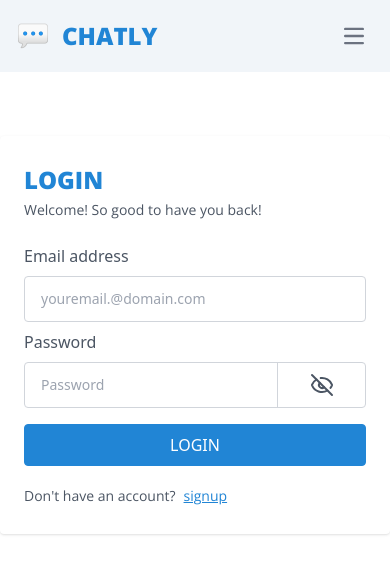
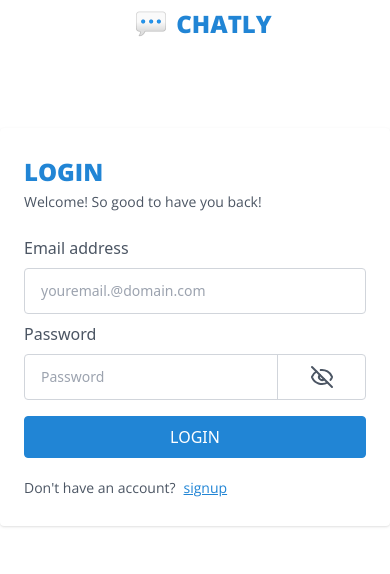
Before and after one commit to milan-sony/ReactChatApp, a React (Vite) app: page /login in a window 390 px wide. Shown: the top 574 px of the page. Built offline with nearby package versions, Linux system fonts and the light colour scheme; no server answers.

Commit message:
style: navbar style modified

```diff
--- a/src/components/Navbar/Navbar.jsx
+++ b/src/components/Navbar/Navbar.jsx
@@ -2,57 +2,50 @@ import React from 'react'
 import { userAuthStore } from '../../store/userAuthStore'
 import logo from "/assets/images/chatIcon.png"
 import { Link } from 'react-router'
-import { LogOut, Settings, User } from 'lucide-react'
 
 function Navbar() {
     const { logout, authUser } = userAuthStore()
 
     return (
-        <>
-            <nav className="bg-slate-100 dark:bg-slate-900">
-                <div className="max-w-screen-xl flex flex-wrap items-center justify-between mx-auto p-4">
-                    <Link to="/" className='flex items-center space-x-3 rtl:space-x-reverse'><img src={logo} className='h-8' alt='logo' /><span className="self-center text-2xl whitespace-nowrap text-custblue dark:text-custblue uppercase font-black font-Open-Sans">Chatly</span>
+        <div className="navbar bg-white dark:bg-black content-center max-sm:flex max-sm:flex-col max-sm:items-center max-sm:px-4">
+            <div className="flex-1">
+                <Link to="/" className='flex items-center ml-4'><img src={logo} className='h-8 mr-2' alt='logo' /><span className="text-2xl text-custblue dark:text-custblue uppercase font-black font-Open-Sans">Chatly</span></Link>
+            </div>
+            <div className="flex-none">
+                <ul className="menu menu-horizontal px-1">
+
+                    {/* <li>
+                        <Link to={"/settings"} className='text-black md:border-0 md:hover:text-custblue dark:text-white dark:hover:text-custblue capitalize font-Open-Sans text-base'>
+                            Settings
                         </Link>
-                    <button data-collapse-toggle="navbar-default" type="button" className="inline-flex items-center p-2 w-10 h-10 justify-center text-sm text-gray-500 rounded-lg md:hidden hover:bg-gray-100 focus:outline-none focus:ring-2 focus:ring-gray-200 dark:text-gray-400 dark:hover:bg-gray-700 dark:focus:ring-gray-600" aria-controls="navbar-default" aria-expanded="false">
-                        <span className="sr-only">Open main menu</span>
-                        <svg className="w-5 h-5" aria-hidden="true" xmlns="http://www.w3.org/2000/svg" fill="none" viewBox="0 0 17 14">
-                            <path stroke="currentColor" strokeLinecap="round" strokeLinejoin="round" strokeWidth="2" d="M1 1h15M1 7h15M1 13h15" />
-                        </svg>
-                    </button>
-                    <div className="hidden w-full md:block md:w-auto" id="navbar-default">
-                        <ul className="font-medium flex flex-col p-4 md:p-0 mt-4 border md:flex-row md:space-x-8 rtl:space-x-reverse md:mt-0 md:border-0">
-                            <li>
-                                <Link to={"/settings"} className='py-2 px-3 text-black md:border-0 md:hover:text-custblue md:p-0 dark:text-white dark:hover:text-custblue flex justify-center items-center capitalize font-Open-Sans text-base'>
-                                    <Settings className='size-4' />
-                                    <span>&nbsp;Settings</span>
-                                </Link>
-                            </li>
+                    </li> */}
+
                     {
                         authUser ? (
-                                    <>
                             <li>
-                                            <Link to={"/profile"} className='py-2 px-3 text-black md:border-0 md:hover:text-custblue md:p-0 dark:text-white dark:hover:text-custblue flex justify-center items-center capitalize font-Open-Sans text-base'>
-                                                <User className='size-4' />
-                                                <span>&nbsp;Profile</span>
+                                <details>
+                                    <summary className='text-black md:border-0 md:hover:text-custblue dark:text-white dark:hover:text-custblue capitalize font-Open-Sans text-base'>Menu</summary>
+                                    <ul className="rounded-t-none p-2">
+                                        <li>
+                                            <Link to={"/profile"} className='text-black md:hover:text-custblue dark:text-white dark:hover:text-custblue capitalize font-Open-Sans'>
+                                                Profile
                                             </Link>
                                         </li>
                                         <li>
-                                            <button className='py-2 px-3 text-black md:border-0 md:hover:text-custblue md:p-0 dark:text-white dark:hover:text-custblue flex justify-center items-center capitalize font-Open-Sans text-base' onClick={logout}>
-                                                <LogOut className='size-4' />
-                                                <span>&nbsp;Logout</span>
+                                            <button className='text-black md:hover:text-custblue dark:text-white dark:hover:text-custblue capitalize font-Open-Sans' onClick={logout}>
+                                                Logout
                                             </button>
                                         </li>
-                                    </>
-                                ) : (
+                                    </ul>
+                                </details>
+                            </li>
+                        ) :
                             <>
                             </>
-                                )
                     }
                 </ul>
             </div>
         </div>
-            </nav>
-        </>
     )
 }
 
```
Lines whose indentation alone changed are shown as unchanged.
